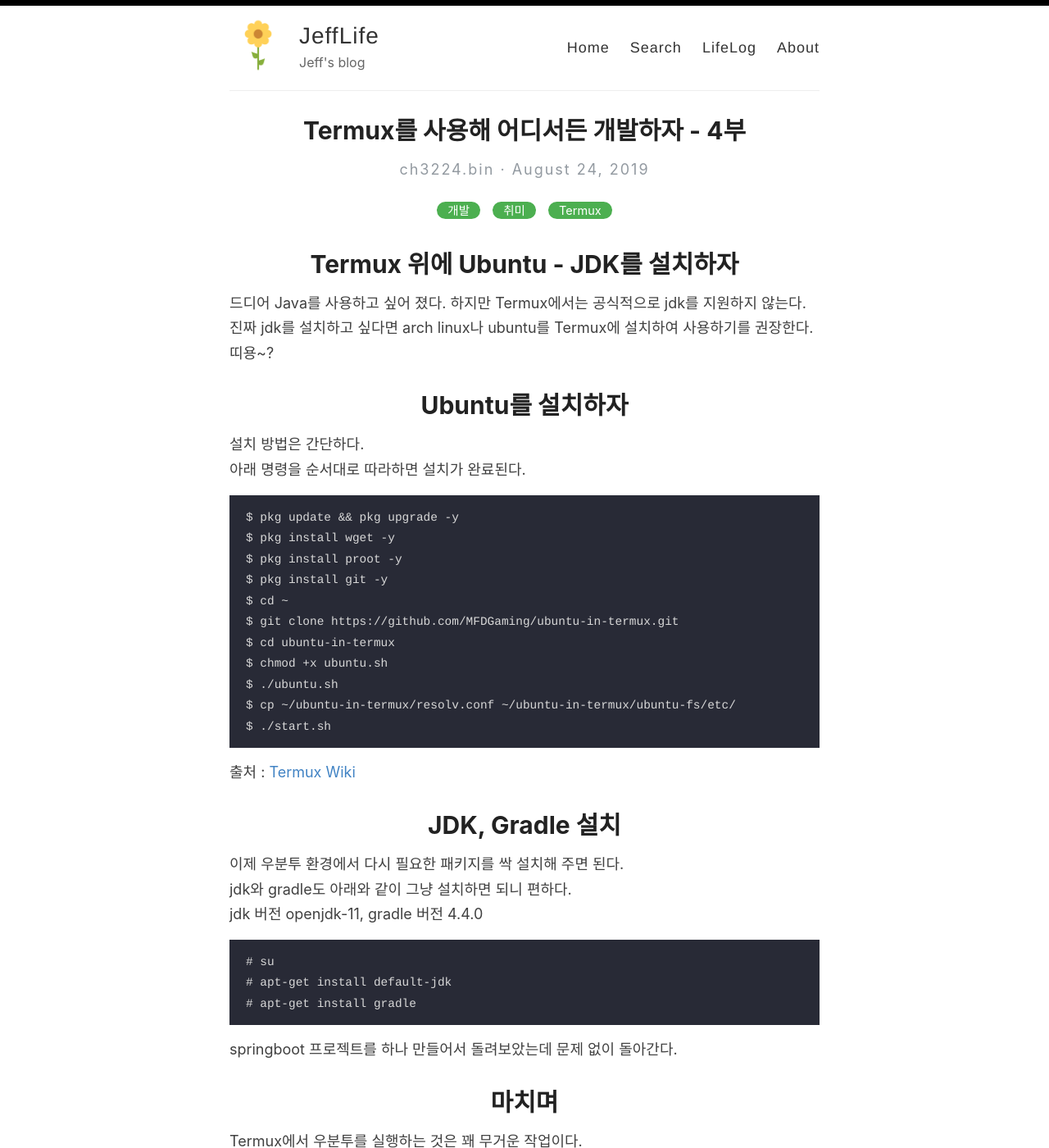
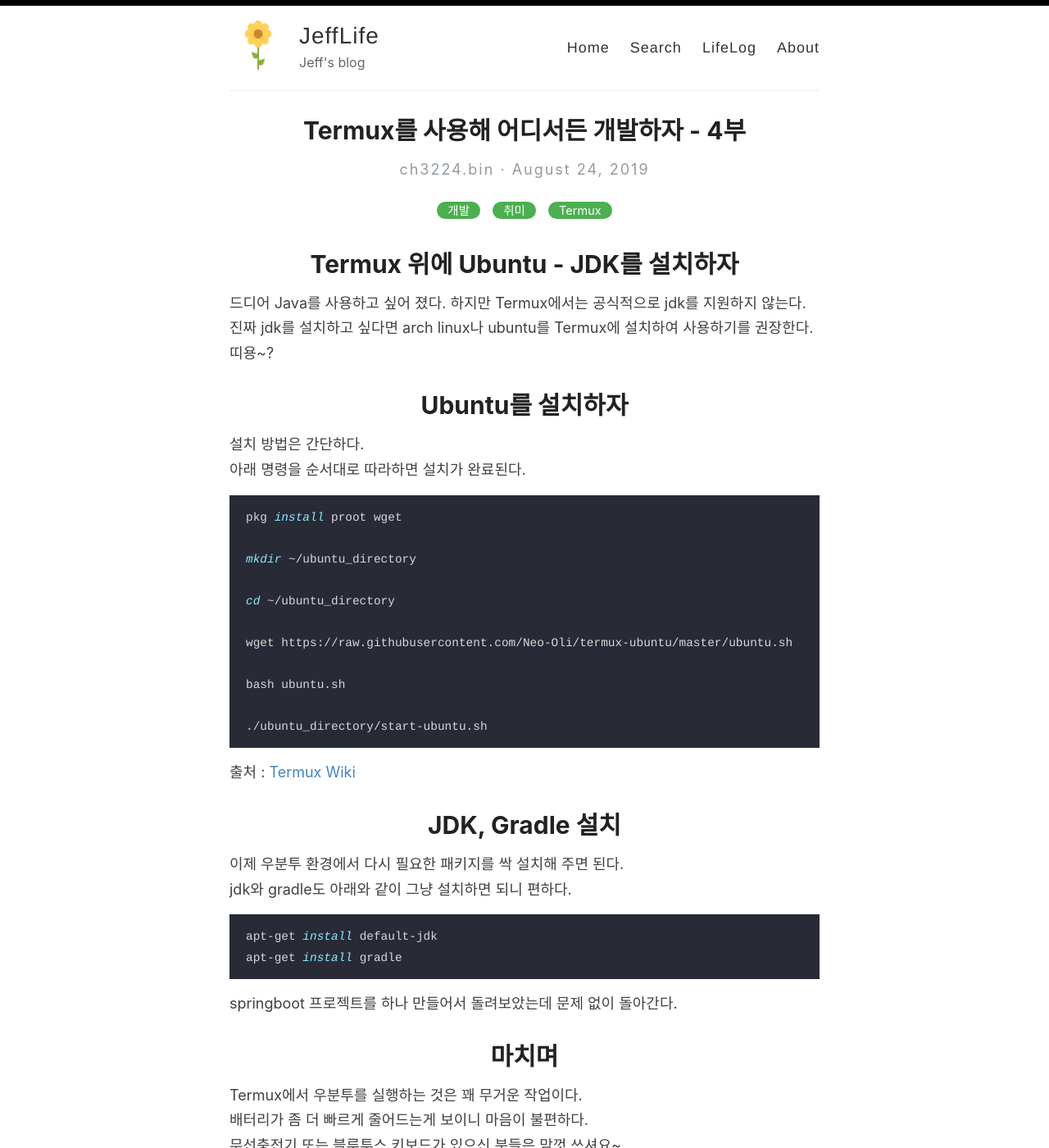
Before and after one commit to ch3224bin/ch3224bin.github.io, a Jekyll site: the page built from _posts/2019-8-24-develop-anywhere-use-termux-5.md, in a window 1280 px wide and 1400 px high. Shown: the whole window at 82% size. Built offline with Jekyll 4.4.1, drawn with Linux system fonts in a browser that asks for light colours; comment, search, counter and statistics services are not loaded.

Commit message:
Termux Ubuntu 본문 수정

````diff
--- a/_posts/2019-8-24-develop-anywhere-use-termux-5.md
+++ b/_posts/2019-8-24-develop-anywhere-use-termux-5.md
@@ -5,40 +5,45 @@ categories: [개발,취미,Termux]
 comments: true
 ---
 # Termux 위에 Ubuntu - JDK를 설치하자
+
 드디어 Java를 사용하고 싶어 졌다. 하지만 Termux에서는 공식적으로 jdk를 지원하지 않는다.
 진짜 jdk를 설치하고 싶다면 arch linux나 ubuntu를 Termux에 설치하여 사용하기를 권장한다. 띠용~?
 
 # Ubuntu를 설치하자
+
 설치 방법은 간단하다.
 아래 명령을 순서대로 따라하면 설치가 완료된다.
+
+```bash
+pkg install proot wget
+
+mkdir ~/ubuntu_directory
+
+cd ~/ubuntu_directory
+
+wget https://raw.githubusercontent.com/Neo-Oli/termux-ubuntu/master/ubuntu.sh
+
+bash ubuntu.sh
+
+./ubuntu_directory/start-ubuntu.sh
 ```
-$ pkg update && pkg upgrade -y
-$ pkg install wget -y
-$ pkg install proot -y
-$ pkg install git -y
-$ cd ~
-$ git clone https://github.com/MFDGaming/ubuntu-in-termux.git
-$ cd ubuntu-in-termux
-$ chmod +x ubuntu.sh
-$ ./ubuntu.sh
-$ cp ~/ubuntu-in-termux/resolv.conf ~/ubuntu-in-termux/ubuntu-fs/etc/
-$ ./start.sh
-```
+
 출처 : [Termux Wiki](https://wiki.termux.com/wiki/Ubuntu)
 
 # JDK, Gradle 설치
+
 이제 우분투 환경에서 다시 필요한 패키지를 싹 설치해 주면 된다.
 jdk와 gradle도 아래와 같이 그냥 설치하면 되니 편하다.
-jdk 버전 openjdk-11, gradle 버전 4.4.0
-```
-# su
-# apt-get install default-jdk
-# apt-get install gradle
+
+```bash
+apt-get install default-jdk
+apt-get install gradle
 ```
 
 springboot 프로젝트를 하나 만들어서 돌려보았는데 문제 없이 돌아간다.
 
 # 마치며
+
 Termux에서 우분투를 실행하는 것은 꽤 무거운 작업이다.
 배터리가 좀 더 빠르게 줄어드는게 보이니 마음이 불편하다.
 무선충전기 또는 블루투스 키보드가 있으신 분들은 맘껏 쓰셔요~
````
